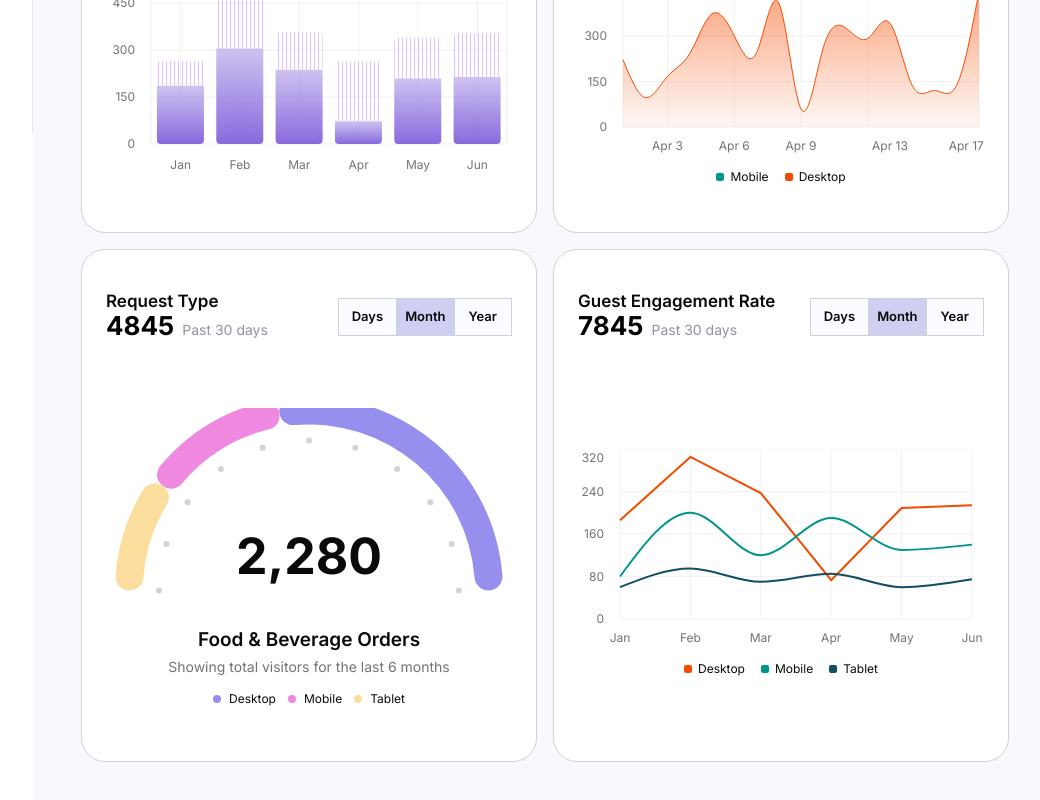
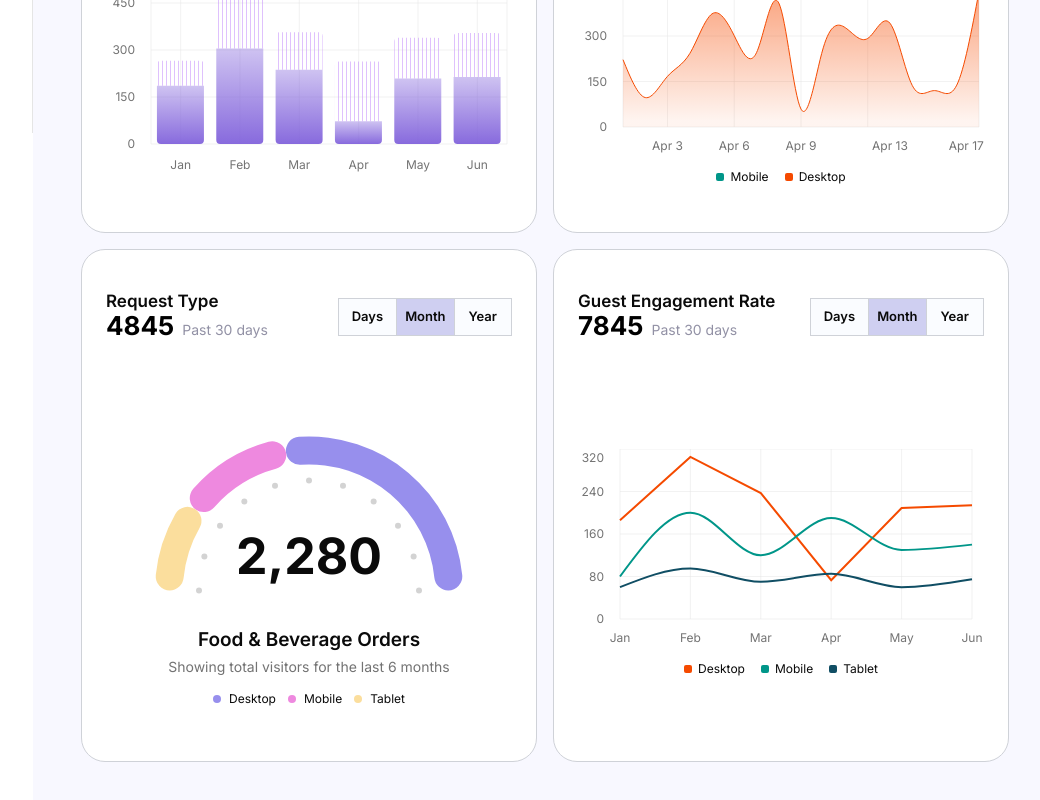
Before and after one commit to Risiidhan/Reservations-dashboard, a Next.js app: page /dashboard in a window 1280 px wide. Shown: the part 667-1467 px from the top of the page, without its empty margins (223-1263 px from the left). Built offline with nearby package versions, Linux system fonts and the light colour scheme.

Commit message:
update: the responsiveness of radial chart

```diff
--- a/src/app/dashboard/_components/_charts/radial-chart.tsx
+++ b/src/app/dashboard/_components/_charts/radial-chart.tsx
@@ -43,7 +43,7 @@ export function RadialChartComponent() {
     const { width = 0, height = 0 } = props;
     const cx = width / 2;
     const cy = height * 0.8;
-    const radius = isMobile ? 100 : 150;
+    const radius = isMobile ? 100 : 110;
     const dots = 10;
     const angleStep = 180 / dots;
 
@@ -67,8 +67,8 @@ export function RadialChartComponent() {
           cy="80%"
           data={chartData}
           endAngle={180}
-          innerRadius={isMobile ? 120 : 180}
-          outerRadius={isMobile ? 160 : 240}
+          innerRadius={isMobile ? 120 : 140}
+          outerRadius={isMobile ? 160 : 200}
           barCategoryGap={1}>
           <ChartTooltip
             cursor={false}
```
